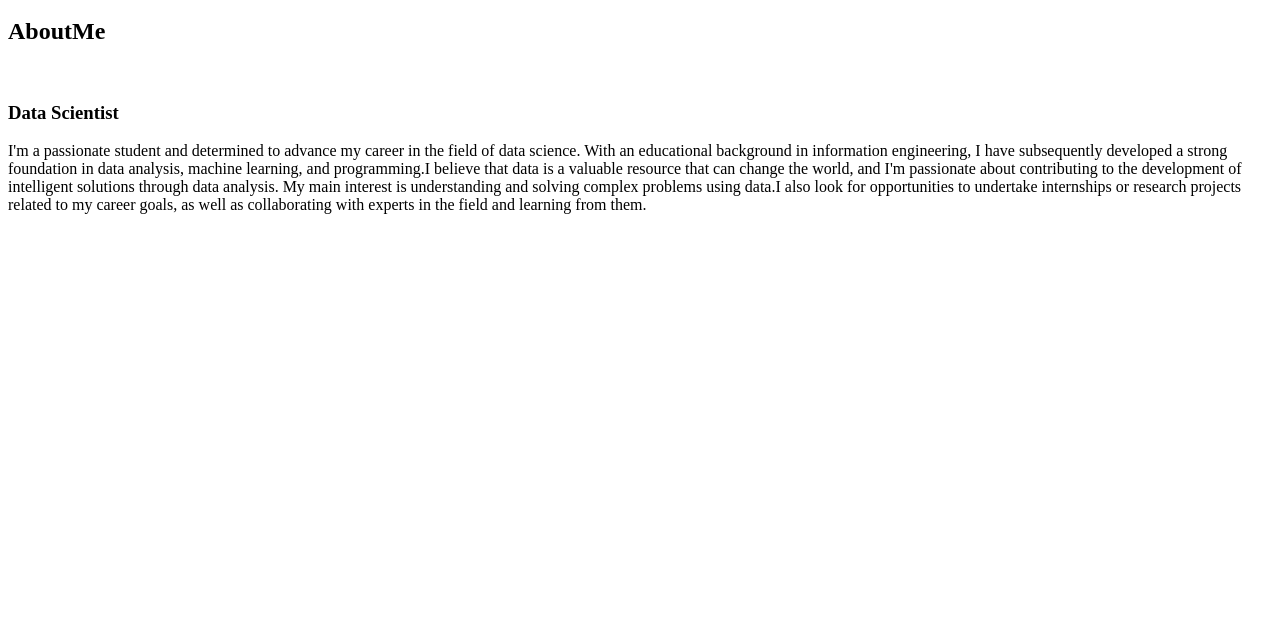
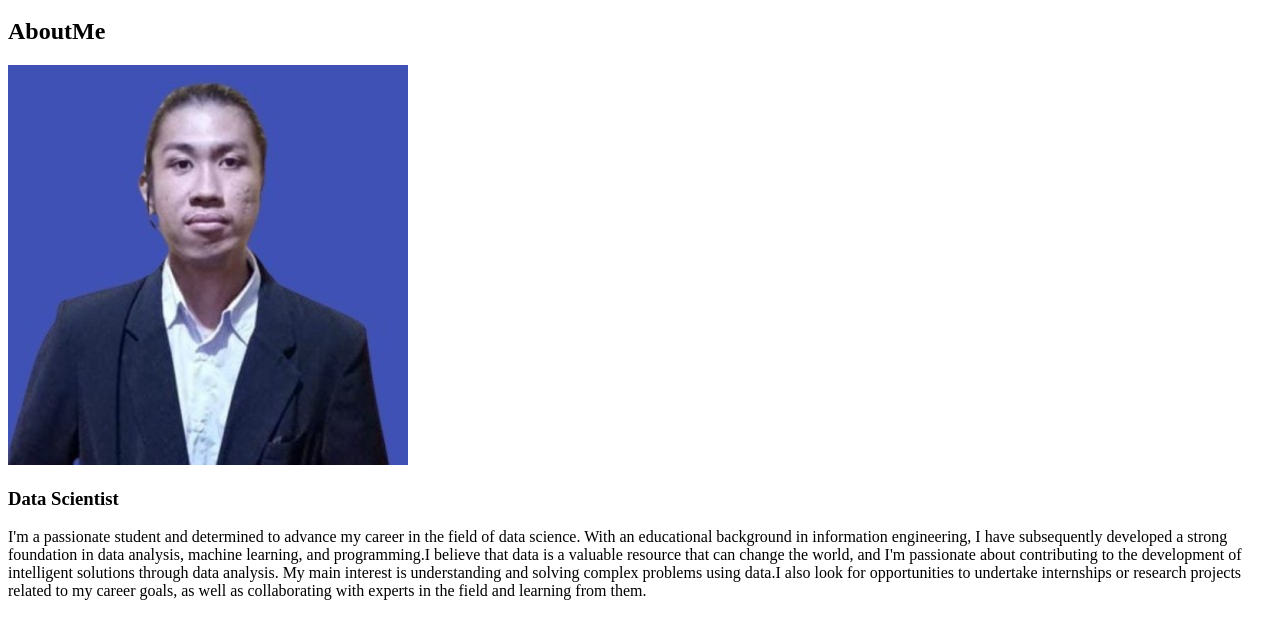
Before and after one commit to natalio123/TIK2032-Project, a plain HTML site: page about.html in a window 1280 px wide. Shown: the part 46-684 px from the top of the page. Drawn offline with Linux system fonts and the light colour scheme; the site is published under a folder, as on GitHub Pages, so addresses that start at the root find nothing.

Commit message:
mengupdate agar gambar foto profil tampil

```diff
--- a/about.html
+++ b/about.html
@@ -22,7 +22,7 @@
  <section>
     <h2>About<span>Me</span></h2>
     <div class="about-img">
-        <img src="/gambar/pp.jpeg" alt="">
+        <img src="gambar/pp.jpeg" alt="">
     </div>
 
     <div class="about-content">
```
